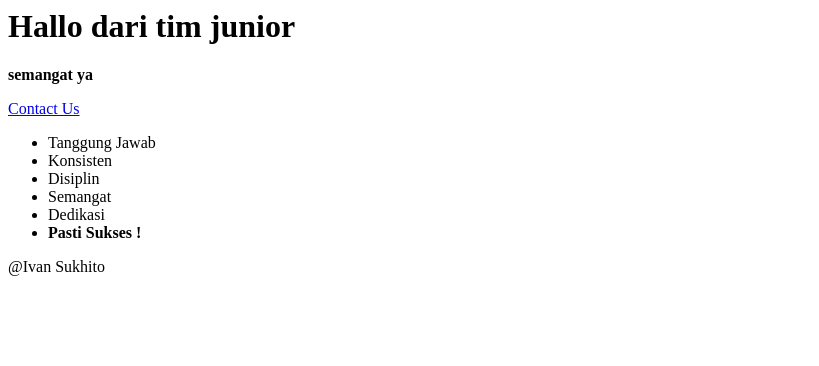
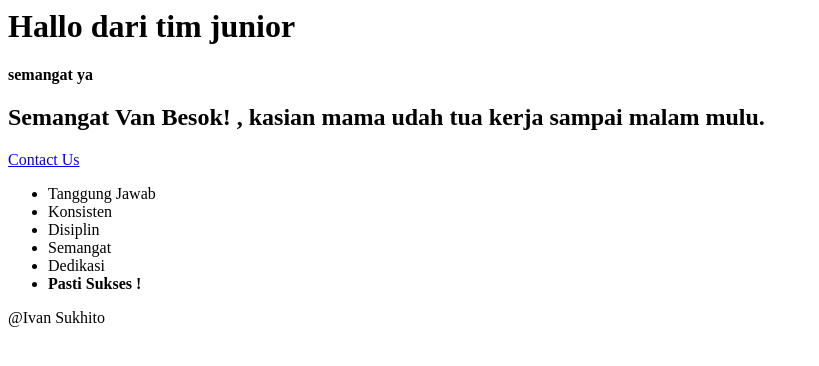
Before and after one commit to ivansukhitoo/proyek-tim-hebat, a plain HTML site: page index.html in a window 1280 px wide. Shown: the whole page, without its empty margins (0-819 px from the left). Drawn offline with Linux system fonts and the light colour scheme.

Commit message:
Update index.html
update

```diff
--- a/index.html
+++ b/index.html
@@ -1,5 +1,6 @@
 <h1>Hallo dari tim junior</h1>
 <p><b>semangat ya</b></p>
+<h2>Semangat Van Besok! , kasian mama udah tua kerja sampai malam mulu.</h2>
 
 <a href="contacus.html">Contact Us</a>
 
```
